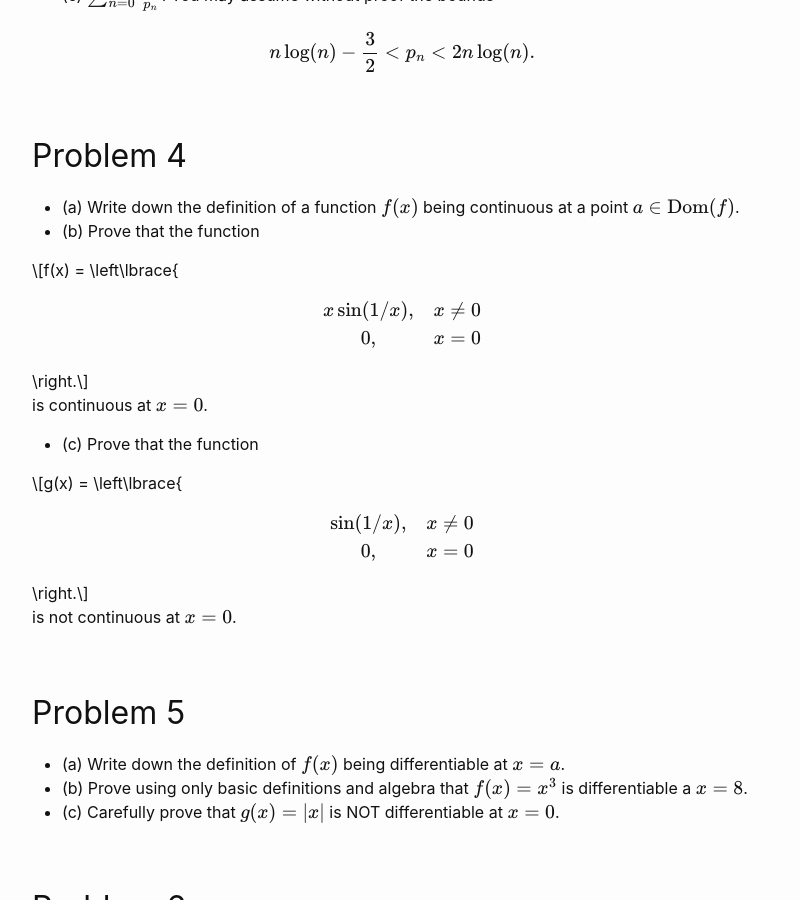
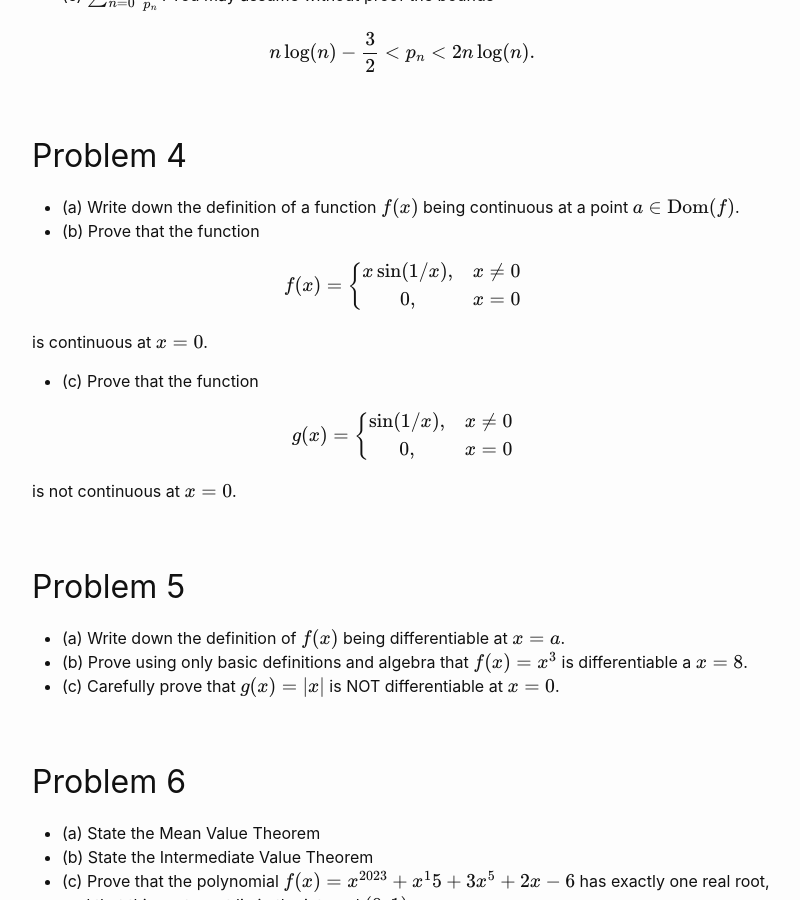
Before and after one commit to wcasper/math350fall2023, a Jekyll site: the page built from _exams/practice-final.md, in a window 1280 px wide and 900 px high, scrolled down 1221 px. Shown: the whole window, without its empty margins (238-1038 px from the left). Built offline with Jekyll 4.4.1, drawn with Linux system fonts in a browser that asks for light colours.

Commit message:
fixed typo

```diff
--- a/_exams/practice-final.md
+++ b/_exams/practice-final.md
@@ -45,12 +45,12 @@ $$n\log(n) - \frac{3}{2} < p_n < 2n\log(n).$$
 * (a) Write down the definition of a function $$f(x)$$ being continuous at a point $$a\in\text{Dom}(f)$$.
 * (b) Prove that the function
 
-$$f(x) = \left\lbrace{\begin{array}{cc}x\sin(1/x), & x\neq 0\\0, & x=0\end{array}\right.$$
+$$f(x) = \left\lbrace\begin{array}{cc}x\sin(1/x), & x\neq 0\\0, & x=0\end{array}\right.$$
 
 is continuous at $$x=0$$.
 * (c) Prove that the function
 
-$$g(x) = \left\lbrace{\begin{array}{cc}\sin(1/x), & x\neq 0\\0, & x=0\end{array}\right.$$
+$$g(x) = \left\lbrace\begin{array}{cc}\sin(1/x), & x\neq 0\\0, & x=0\end{array}\right.$$
 
 is not continuous at $$x=0$$.
 
```
